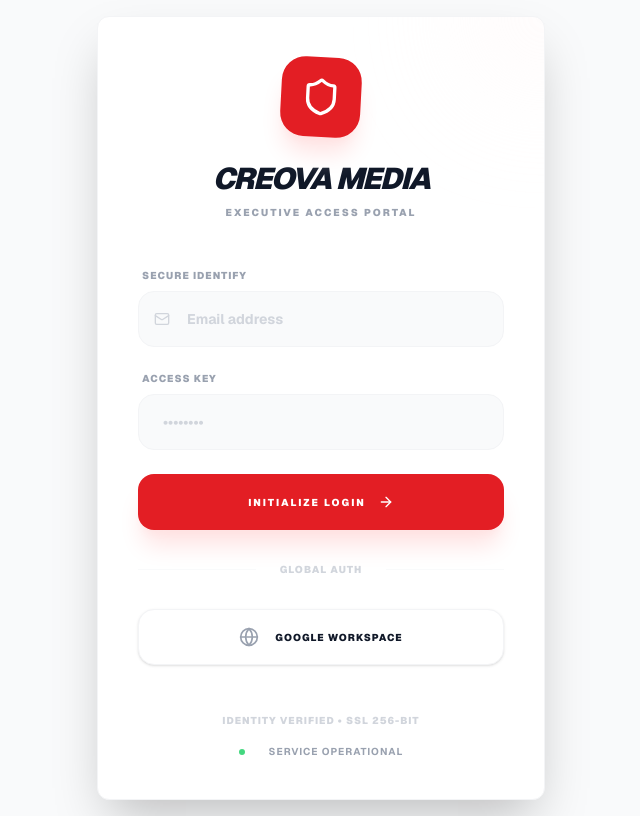
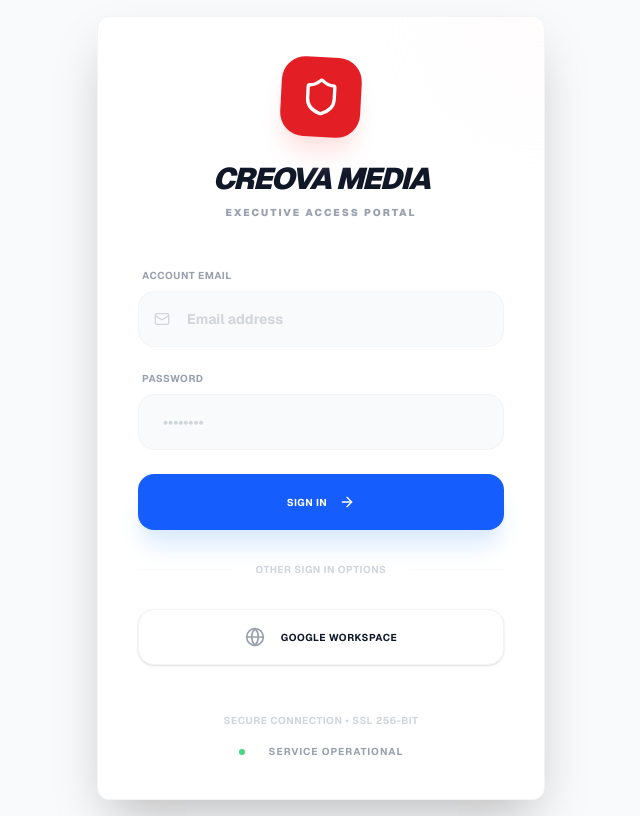
Before and after one commit to kilicacrv/creova-panel, a Next.js app: page /login in a window 1280 px wide. Shown: the whole page, without its empty margins (319-959 px from the left). Built offline with nearby package versions, Linux system fonts and the light colour scheme; no server answers.

Commit message:
Fix missing database columns and final jargon cleanup

```diff
--- a/src/app/admin/clients/ClientList.tsx
+++ b/src/app/admin/clients/ClientList.tsx
@@ -424,9 +424,9 @@
                <div>
                   <h2 className="text-xl font-bold text-gray-900 flex items-center gap-3">
                     <Sparkles className="w-5 h-5 text-blue-600" />
-                    Generate Contract
+                    New Agreement
                   </h2>
-                  <p className="text-xs text-gray-500 mt-1">Creating agreement for {contractClient.company_name}</p>
+                  <p className="text-xs text-gray-500 mt-1">Generate contract for {contractClient.company_name}</p>
                </div>
                <button onClick={() => setIsContractModalOpen(false)} className="p-2 text-gray-400 hover:text-gray-600 hover:bg-gray-100 rounded-lg transition-all">
                 <X className="w-5 h-5" />
@@ -436,39 +436,39 @@
             <form onSubmit={handleCreateContract} className="p-10 space-y-8">
               <div className="grid grid-cols-1 md:grid-cols-2 gap-6">
                 <div className="space-y-3">
-                  <label className="block text-[10px] font-bold text-gray-400 uppercase tracking-normal ml-1">Agreement identity *</label>
-                  <input name="title" required placeholder="EX: STRATEGIC GROWTH MSA" className="w-full h-14 px-6 bg-gray-50 border border-gray-100 rounded-2xl focus:outline-none focus:ring-8 focus:ring-red-50 focus:bg-white focus:border-red-100 font-bold text-xs uppercase tracking-normal transition-all" />
+                  <label className="block text-[10px] font-bold text-gray-400 uppercase tracking-wider ml-1">Contract Title *</label>
+                  <input name="title" required placeholder="e.g. STRATEGIC GROWTH MSA" className="w-full h-14 px-6 bg-gray-50 border border-gray-100 rounded-2xl focus:outline-none focus:ring-8 focus:ring-blue-50 focus:bg-white focus:border-blue-100 font-bold text-xs transition-all" />
                 </div>
                 <div className="space-y-3">
-                  <label className="block text-[10px] font-bold text-gray-400 uppercase tracking-normal ml-1">Monthly frequency ($) *</label>
-                  <input name="monthly_fee" type="number" step="0.01" required placeholder="0.00" className="w-full h-14 px-6 bg-gray-50 border border-gray-100 rounded-2xl focus:outline-none focus:ring-8 focus:ring-red-50 focus:bg-white focus:border-red-100 font-bold text-xs uppercase tracking-normal transition-all" />
+                  <label className="block text-[10px] font-bold text-gray-400 uppercase tracking-wider ml-1">Monthly Retainer ($) *</label>
+                  <input name="monthly_fee" type="number" step="0.01" required placeholder="0.00" className="w-full h-14 px-6 bg-gray-50 border border-gray-100 rounded-2xl focus:outline-none focus:ring-8 focus:ring-blue-50 focus:bg-white focus:border-blue-100 font-bold text-xs transition-all" />
                 </div>
               </div>
 
               <div className="grid grid-cols-2 gap-6">
                 <div className="space-y-3">
-                  <label className="block text-[10px] font-bold text-gray-400 uppercase tracking-normal ml-1">Genesis Date *</label>
-                  <input name="start_date" type="date" required className="w-full h-14 px-6 bg-gray-50 border border-gray-100 rounded-2xl focus:outline-none focus:ring-8 focus:ring-red-50 focus:bg-white focus:border-red-100 font-bold text-[11px] uppercase tracking-normal transition-all" />
+                  <label className="block text-[10px] font-bold text-gray-400 uppercase tracking-wider ml-1">Start Date *</label>
+                  <input name="start_date" type="date" required className="w-full h-14 px-6 bg-gray-50 border border-gray-100 rounded-2xl focus:outline-none focus:ring-8 focus:ring-blue-50 focus:bg-white focus:border-blue-100 font-bold text-[11px] transition-all" />
                 </div>
                 <div className="space-y-3">
-                  <label className="block text-[10px] font-bold text-gray-400 uppercase tracking-normal ml-1">Termination Date *</label>
-                  <input name="end_date" type="date" required className="w-full h-14 px-6 bg-gray-50 border border-gray-100 rounded-2xl focus:outline-none focus:ring-8 focus:ring-red-50 focus:bg-white focus:border-red-100 font-bold text-[11px] uppercase tracking-normal transition-all" />
+                  <label className="block text-[10px] font-bold text-gray-400 uppercase tracking-wider ml-1">End Date *</label>
+                  <input name="end_date" type="date" required className="w-full h-14 px-6 bg-gray-50 border border-gray-100 rounded-2xl focus:outline-none focus:ring-8 focus:ring-blue-50 focus:bg-white focus:border-blue-100 font-bold text-[11px] transition-all" />
                 </div>
               </div>
 
               <div className="space-y-3">
-                <label className="block text-[10px] font-bold text-gray-400 uppercase tracking-normal ml-1">Resource Manifest (Description)</label>
-                <textarea name="description" rows={3} placeholder="MANIFEST DIRECTIVES..." className="w-full p-6 bg-gray-50 border border-gray-100 rounded-xl focus:outline-none focus:ring-8 focus:ring-red-50 focus:bg-white focus:border-red-100 font-bold text-[11px] uppercase tracking-normal transition-all placeholder:text-gray-200 resize-none"></textarea>
+                <label className="block text-[10px] font-bold text-gray-400 uppercase tracking-wider ml-1">Scope of Work</label>
+                <textarea name="description" rows={3} placeholder="Describe the project scope..." className="w-full p-6 bg-gray-50 border border-gray-100 rounded-xl focus:outline-none focus:ring-8 focus:ring-blue-50 focus:bg-white focus:border-blue-100 font-bold text-[11px] transition-all placeholder:text-gray-200 resize-none"></textarea>
               </div>
 
               <div className="space-y-3">
-                <label className="block text-[10px] font-bold text-gray-400 uppercase tracking-normal ml-1">Liquid Capital Terms</label>
-                <input name="payment_terms" placeholder="EX: NET-30 AT EPOCH START" className="w-full h-14 px-6 bg-gray-50 border border-gray-100 rounded-2xl focus:outline-none focus:ring-8 focus:ring-red-50 focus:bg-white focus:border-red-100 font-bold text-xs uppercase tracking-normal transition-all" />
+                <label className="block text-[10px] font-bold text-gray-400 uppercase tracking-wider ml-1">Payment Terms</label>
+                <input name="payment_terms" placeholder="e.g. NET-30" className="w-full h-14 px-6 bg-gray-50 border border-gray-100 rounded-2xl focus:outline-none focus:ring-8 focus:ring-blue-50 focus:bg-white focus:border-blue-100 font-bold text-xs transition-all" />
               </div>
 
               <div className="space-y-3">
-                <label className="block text-[10px] font-bold text-gray-400 uppercase tracking-normal ml-1">Kernel Clauses (Custom)</label>
-                <textarea name="clauses" rows={3} placeholder="SPECIAL DIRECTIVES..." className="w-full p-6 bg-gray-50 border border-gray-100 rounded-xl focus:outline-none focus:ring-8 focus:ring-red-50 focus:bg-white focus:border-red-100 font-bold text-[11px] uppercase tracking-normal transition-all placeholder:text-gray-200 resize-none"></textarea>
+                <label className="block text-[10px] font-bold text-gray-400 uppercase tracking-wider ml-1">Custom Clauses</label>
+                <textarea name="clauses" rows={3} placeholder="Any special requirements..." className="w-full p-6 bg-gray-50 border border-gray-100 rounded-xl focus:outline-none focus:ring-8 focus:ring-blue-50 focus:bg-white focus:border-blue-100 font-bold text-[11px] transition-all placeholder:text-gray-200 resize-none"></textarea>
               </div>
 
               <div className="pt-6 flex justify-end gap-3 border-t border-gray-100">
--- a/src/app/login/page.tsx
+++ b/src/app/login/page.tsx
@@ -64,28 +64,28 @@
         {/* Form Section */}
         <form onSubmit={handleLogin} className="space-y-6 relative z-10">
           <div className="space-y-2">
-            <label className="block text-[10px] font-black uppercase tracking-widest text-gray-400 ml-1">Secure Identify</label>
+            <label className="block text-[10px] font-bold uppercase tracking-wider text-gray-400 ml-1">Account Email</label>
             <div className="relative group">
-              <Mail className="absolute left-4 top-1/2 -translate-y-1/2 w-4 h-4 text-gray-300 group-focus-within:text-brand-red transition-colors" />
+              <Mail className="absolute left-4 top-1/2 -translate-y-1/2 w-4 h-4 text-gray-300 group-focus-within:text-blue-600 transition-colors" />
               <input
                 type="email"
                 required
                 value={email}
                 onChange={(e) => setEmail(e.target.value)}
-                className="w-full h-14 bg-gray-50 border border-gray-100 text-gray-900 rounded-2xl pl-12 pr-4 font-bold focus:outline-none focus:ring-4 focus:ring-red-100/50 focus:bg-white transition-all text-sm placeholder:text-gray-300"
+                className="w-full h-14 bg-gray-50 border border-gray-100 text-gray-900 rounded-2xl pl-12 pr-4 font-bold focus:outline-none focus:ring-4 focus:ring-blue-100/50 focus:bg-white transition-all text-sm placeholder:text-gray-300"
                 placeholder="Email address"
               />
             </div>
           </div>
 
           <div className="space-y-2">
-            <label className="block text-[10px] font-black uppercase tracking-widest text-gray-400 ml-1">Access Key</label>
+            <label className="block text-[10px] font-bold uppercase tracking-wider text-gray-400 ml-1">Password</label>
             <input
               type="password"
               required
               value={password}
               onChange={(e) => setPassword(e.target.value)}
-              className="w-full h-14 bg-gray-50 border border-gray-100 text-gray-900 rounded-2xl px-6 font-bold focus:outline-none focus:ring-4 focus:ring-red-100/50 focus:bg-white transition-all text-sm placeholder:text-gray-300"
+              className="w-full h-14 bg-gray-50 border border-gray-100 text-gray-900 rounded-2xl px-6 font-bold focus:outline-none focus:ring-4 focus:ring-blue-100/50 focus:bg-white transition-all text-sm placeholder:text-gray-300"
               placeholder="••••••••"
             />
           </div>
@@ -93,20 +93,20 @@
           <button
             type="submit"
             disabled={loading}
-            className="w-full h-14 bg-brand-red text-white rounded-2xl text-[10px] font-black uppercase tracking-[0.2em] hover:bg-black transition-all shadow-xl shadow-red-100 disabled:opacity-50 flex items-center justify-center group active:scale-95"
+            className="w-full h-14 bg-blue-600 text-white rounded-2xl text-[10px] font-bold uppercase tracking-wider hover:bg-blue-700 transition-all shadow-xl shadow-blue-100 disabled:opacity-50 flex items-center justify-center group active:scale-95"
           >
             {loading ? (
               <Loader2 className="w-5 h-5 animate-spin" />
             ) : (
               <span className="flex items-center">
-                Initialize Login <ArrowRight className="w-4 h-4 ml-3 group-hover:translate-x-1 transition-transform" />
+                Sign In <ArrowRight className="w-4 h-4 ml-3 group-hover:translate-x-1 transition-transform" />
               </span>
             )}
           </button>
         </form>
 
         {error && (
-          <div className="mt-6 p-4 bg-red-50 border border-red-100 rounded-2xl flex items-center text-red-600 text-[10px] font-black uppercase tracking-widest animate-in fade-in slide-in-from-top-2">
+          <div className="mt-6 p-4 bg-red-50 border border-red-100 rounded-2xl flex items-center text-red-600 text-[10px] font-bold uppercase tracking-wider animate-in fade-in slide-in-from-top-2">
             <AlertCircle className="w-4 h-4 mr-3 shrink-0" />
             {error}
           </div>
@@ -117,7 +117,7 @@
             <div className="w-full border-t border-gray-50"></div>
           </div>
           <div className="relative flex justify-center">
-            <span className="bg-white px-6 text-[10px] font-black text-gray-300 uppercase tracking-widest">Global Auth</span>
+            <span className="bg-white px-6 text-[10px] font-bold text-gray-300 uppercase tracking-wider">Other Sign In Options</span>
           </div>
         </div>
 
@@ -125,7 +125,7 @@
           onClick={handleGoogleLogin}
           type="button"
           disabled={loading}
-          className="w-full h-14 bg-white border border-gray-100 text-gray-900 rounded-2xl text-[10px] font-black uppercase tracking-widest hover:border-gray-200 hover:bg-gray-50 transition-all flex items-center justify-center gap-4 shadow-sm active:scale-95 disabled:opacity-50"
+          className="w-full h-14 bg-white border border-gray-100 text-gray-900 rounded-2xl text-[10px] font-bold uppercase tracking-wider hover:border-gray-200 hover:bg-gray-50 transition-all flex items-center justify-center gap-4 shadow-sm active:scale-95 disabled:opacity-50"
         >
           <Globe className="w-5 h-5 text-gray-400" />
           Google Workspace
@@ -133,8 +133,8 @@
 
         {/* Footer */}
         <div className="mt-12 text-center space-y-4">
-          <p className="text-[10px] text-gray-300 font-black uppercase tracking-widest">
-            Identity Verified • SSL 256-Bit
+          <p className="text-[10px] text-gray-300 font-bold uppercase tracking-wider">
+            Secure Connection • SSL 256-Bit
           </p>
           <div className="flex items-center justify-center gap-6">
             <div className="w-1.5 h-1.5 bg-green-500 rounded-full animate-pulse"></div>
```
Also changed, not shown: 1 other file (tests, documents, lock files or other folders).
